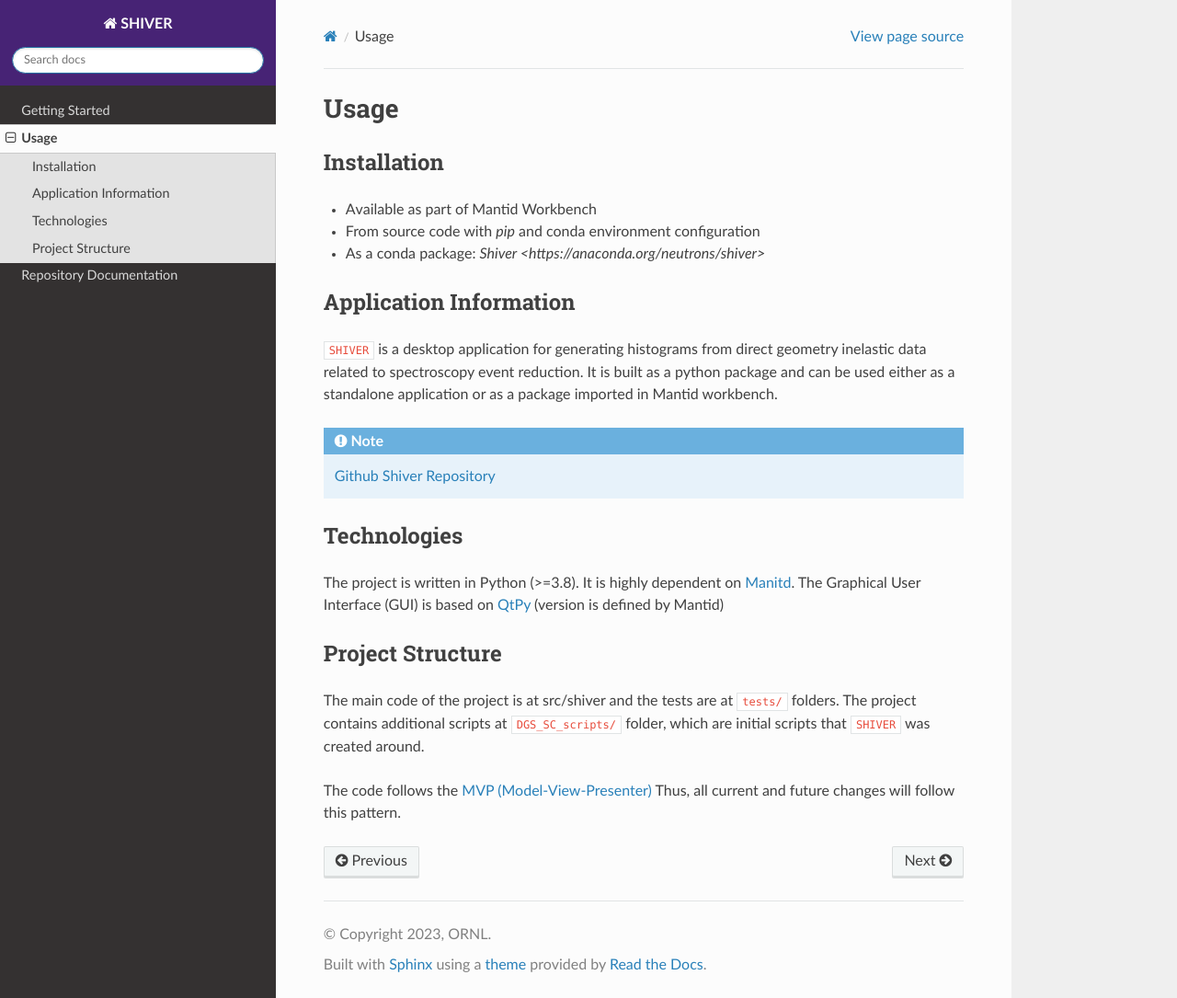
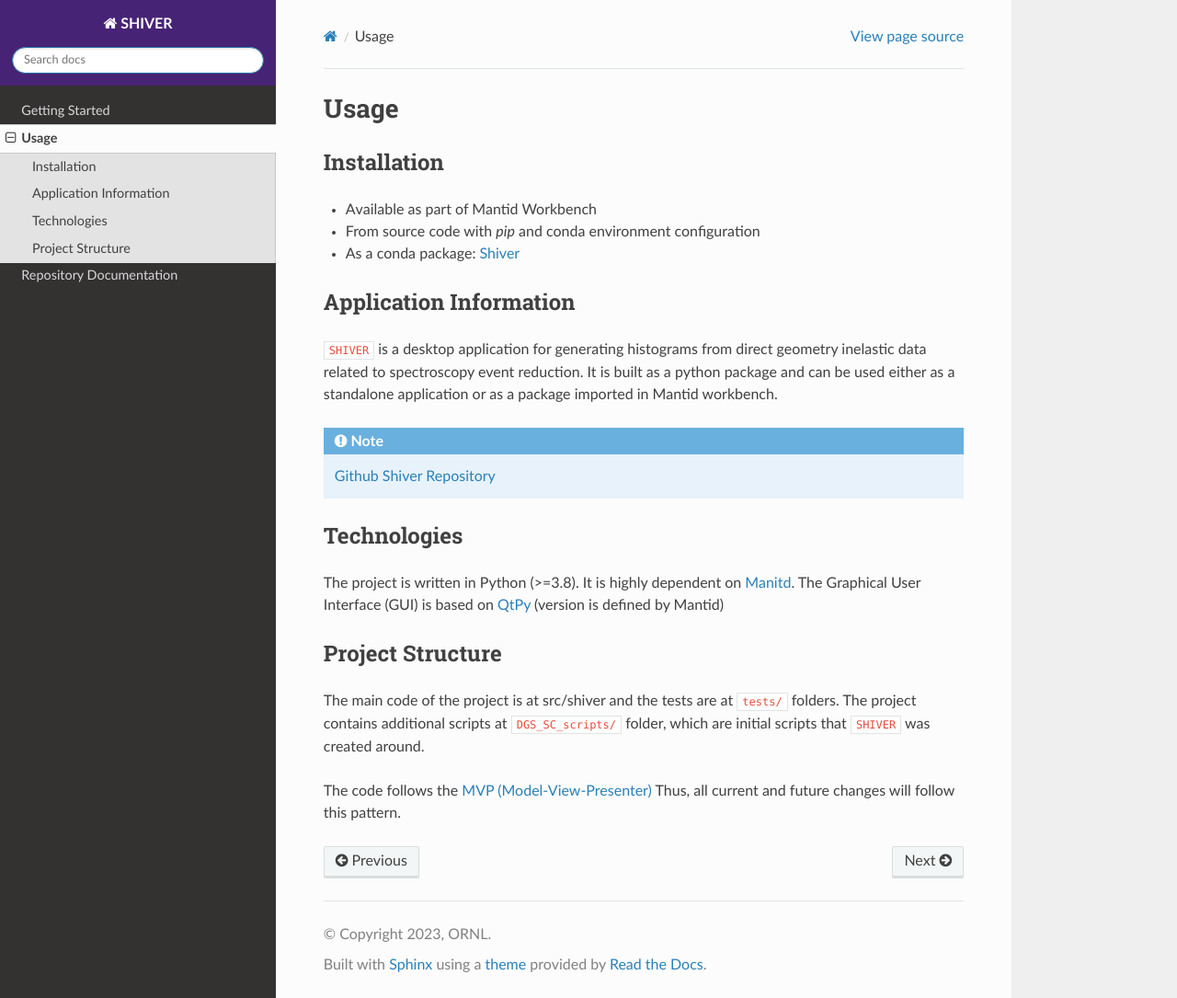
Before and after one commit to neutrons/Shiver, a Sphinx documentation site: the page built from docs/source/usage.rst, in a window 1280 px wide and 1085 px high. Shown: the whole window at 92% size. Built offline with Sphinx 7.4.7 and the Read the Docs theme 2.0.0, drawn with Linux system fonts in a browser that asks for light colours; the version number could not be read and is left out.

Commit message:
url for conda package fixed

```diff
--- a/docs/source/usage.rst
+++ b/docs/source/usage.rst
@@ -8,7 +8,7 @@
 
 - Available as part of Mantid Workbench
 - From source code with `pip` and conda environment configuration
-- As a conda package: `Shiver <https://anaconda.org/neutrons/shiver>`
+- As a conda package: `Shiver <https://anaconda.org/neutrons/shiver>`_
 
 Application Information
 -----------------------
```
